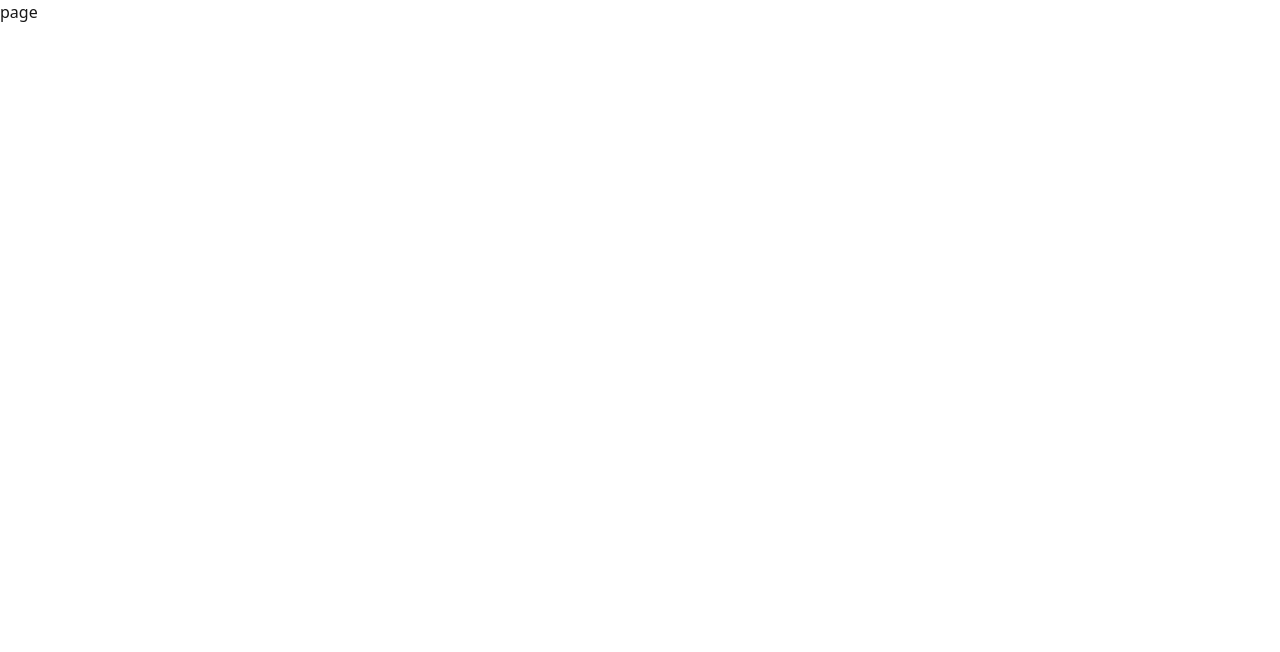
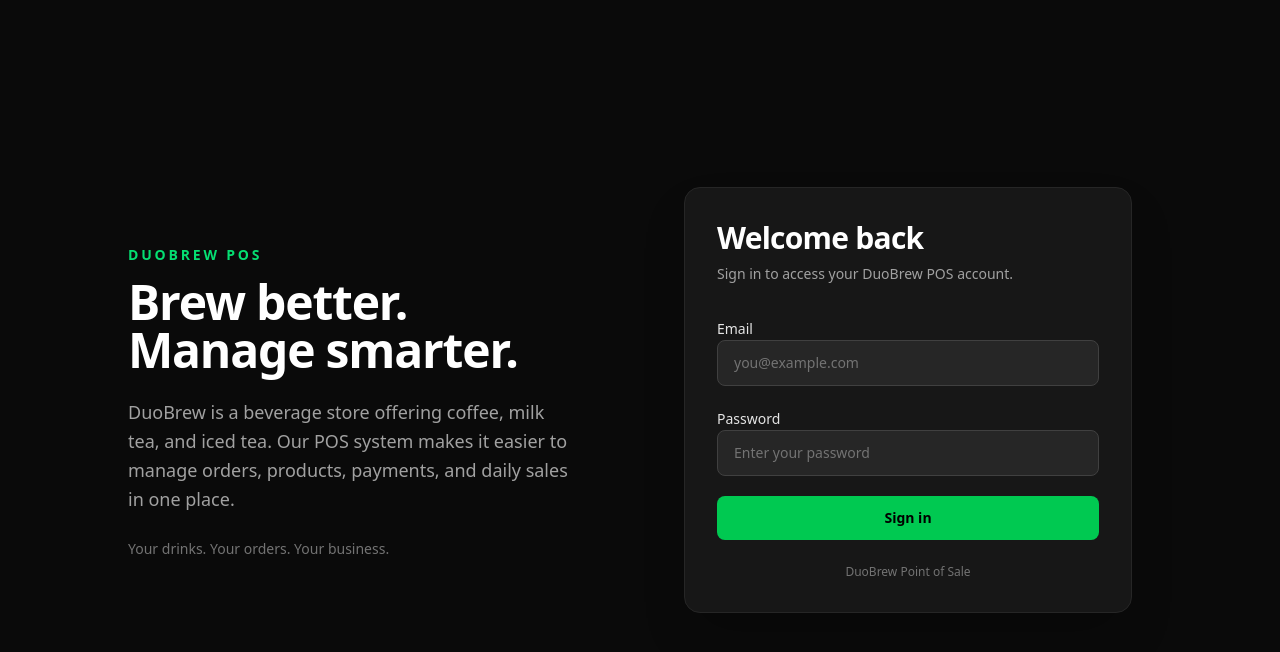
Before and after one commit to Ryystuffs/DuoBrew, a Next.js app: page /login in a window 1280 px wide. Shown: the top 652 px of the page. Built offline with nearby package versions, Linux system fonts and the light colour scheme.

Commit message:
feat: enhance AuthPage layout and add login form components

```diff
--- a/app/(auth)/login/page.tsx
+++ b/app/(auth)/login/page.tsx
@@ -1,8 +1,106 @@
-
 const AuthPage = () => {
   return (
-    <div>page</div>
-  )
-}
+    <main className="min-h-screen bg-neutral-950 text-white flex items-center justify-center px-6">
+      <div className="w-full max-w-5xl grid md:grid-cols-2 gap-12 items-center">
 
-export default AuthPage
+        {/* Branding */}
+        <section className="hidden md:block">
+          <div className="max-w-md">
+            <div className="mb-6">
+              <span className="text-sm font-semibold uppercase tracking-[0.2em] text-green-400">
+                DuoBrew POS
+              </span>
+
+              <h1 className="mt-3 text-5xl font-bold tracking-tight">
+                Brew better.
+                <br />
+                Manage smarter.
+              </h1>
+            </div>
+
+            <p className="text-lg leading-relaxed text-neutral-400">
+              DuoBrew is a beverage store offering coffee, milk tea, and iced tea.
+              Our POS system makes it easier to manage orders, products, payments,
+              and daily sales in one place.
+            </p>
+
+            <p className="mt-6 text-sm text-neutral-500">
+              Your drinks. Your orders. Your business.
+            </p>
+          </div>
+        </section>
+
+        {/* Login Card */}
+        <section className="w-full max-w-md mx-auto">
+          <div className="rounded-2xl border border-neutral-800 bg-neutral-900 p-8 shadow-2xl">
+
+            <div className="mb-8">
+              <h2 className="text-3xl font-bold tracking-tight">
+                Welcome back
+              </h2>
+
+              <p className="mt-2 text-sm text-neutral-400">
+                Sign in to access your DuoBrew POS account.
+              </p>
+            </div>
+
+            <form className="space-y-5">
+
+              {/* Email */}
+              <div className="space-y-2">
+                <label
+                  htmlFor="email"
+                  className="text-sm font-medium text-neutral-200"
+                >
+                  Email
+                </label>
+
+                <input
+                  id="email"
+                  name="email"
+                  type="email"
+                  placeholder="you@example.com"
+                  required
+                  className="w-full rounded-lg border border-neutral-700 bg-neutral-800 px-4 py-3 text-sm text-white placeholder:text-neutral-500 outline-none transition focus:border-green-400 focus:ring-2 focus:ring-green-400/20"
+                />
+              </div>
+
+              {/* Password */}
+              <div className="space-y-2">
+                <label
+                  htmlFor="password"
+                  className="text-sm font-medium text-neutral-200"
+                >
+                  Password
+                </label>
+
+                <input
+                  id="password"
+                  name="password"
+                  type="password"
+                  placeholder="Enter your password"
+                  required
+                  className="w-full rounded-lg border border-neutral-700 bg-neutral-800 px-4 py-3 text-sm text-white placeholder:text-neutral-500 outline-none transition focus:border-green-400 focus:ring-2 focus:ring-green-400/20"
+                />
+              </div>
+
+              {/* Submit */}
+              <button
+                type="submit"
+                className="w-full rounded-lg bg-green-500 px-4 py-3 text-sm font-semibold text-black transition hover:bg-green-400 focus:outline-none focus:ring-2 focus:ring-green-400/50 active:scale-[0.99]"
+              >
+                Sign in
+              </button>
+            </form>
+
+            <p className="mt-6 text-center text-xs text-neutral-500">
+              DuoBrew Point of Sale
+            </p>
+          </div>
+        </section>
+      </div>
+    </main>
+  );
+};
+
+export default AuthPage;
--- a/package.json
+++ b/package.json
@@ -11,6 +11,7 @@
   "dependencies": {
     "@supabase/ssr": "^0.12.4",
     "@supabase/supabase-js": "^2.112.3",
+    "lucide-react": "^1.31.0",
     "next": "16.3.0",
     "react": "19.2.8",
     "react-dom": "19.2.8",
```
Also changed, not shown: 1 other file (tests, documents, lock files or other folders).
